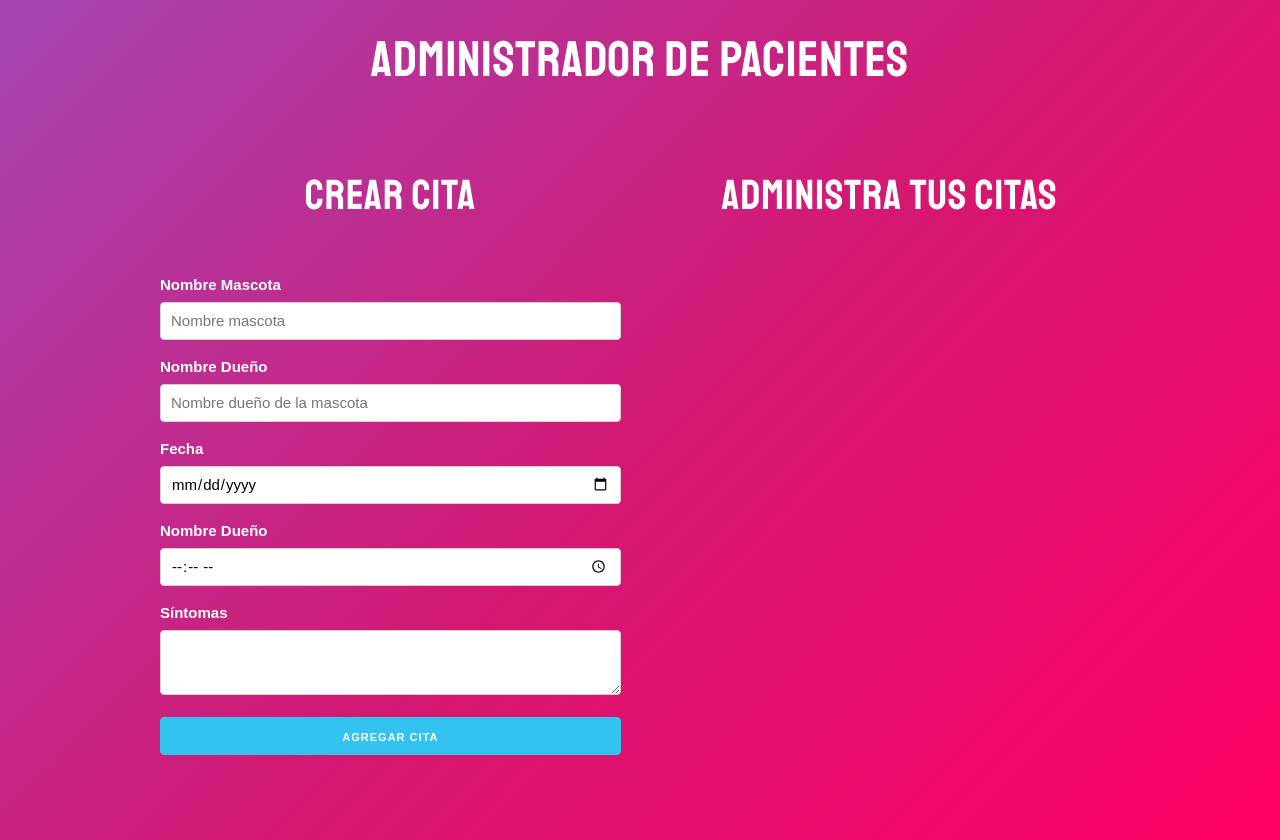
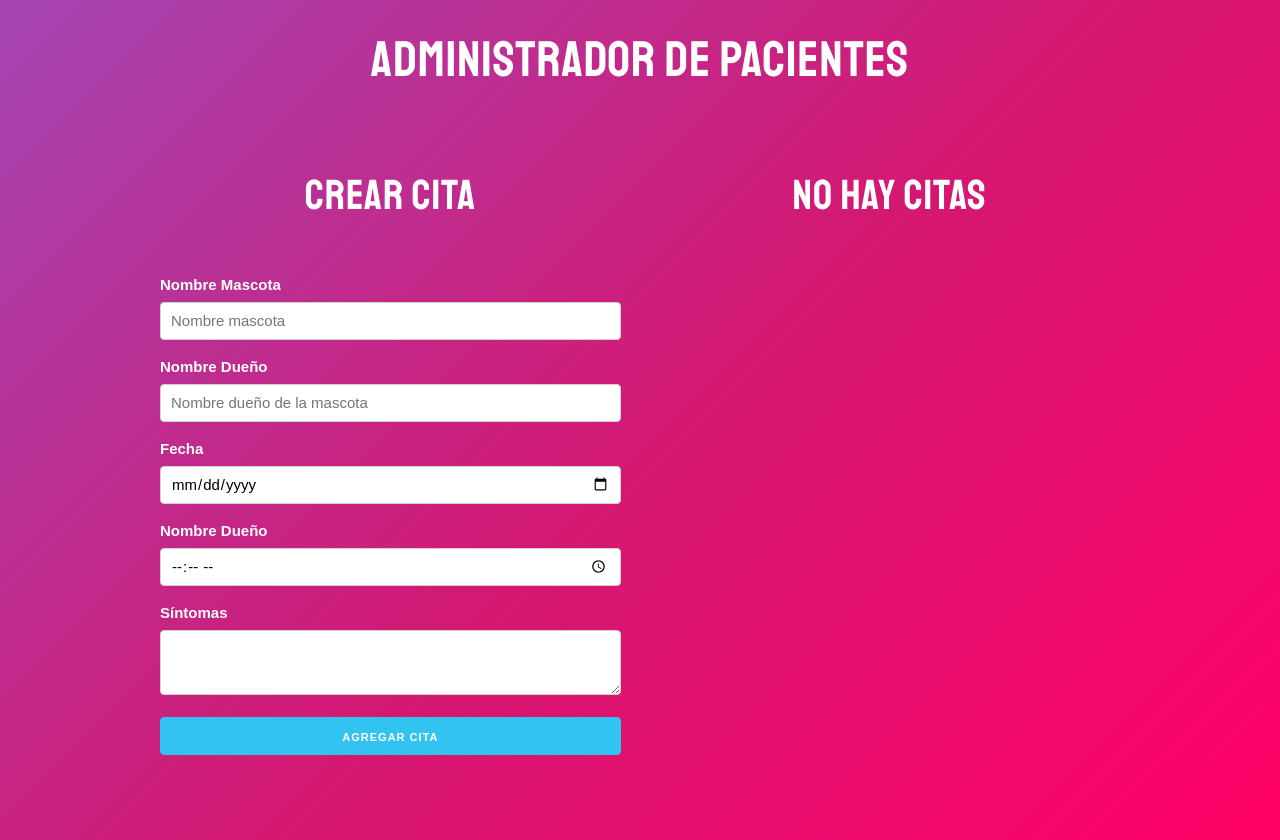
Before and after one commit to belenafox/citas, a React (Create React App) app: page / in a window 1280 px wide. Built offline with nearby package versions, Linux system fonts and the light colour scheme.

Commit message:
se agrega titulo condicional

```diff
--- a/src/App.js
+++ b/src/App.js
@@ -21,6 +21,8 @@ function App() {
     guardarCitas(nuevasCitas);
   }
 
+  //mensaje condicional
+  const titulo = citas.length === 0 ? 'No hay citas' : 'Administra tus citas'
 
   return (
     <Fragment>
@@ -33,7 +35,7 @@ function App() {
             />
           </div>
           <div className="one-half column">
-            <h2>Administra tus citas</h2>
+            <h2>{titulo}</h2>
             {citas.map(cita => {
               return <Cita
                 key={cita.id}
```
